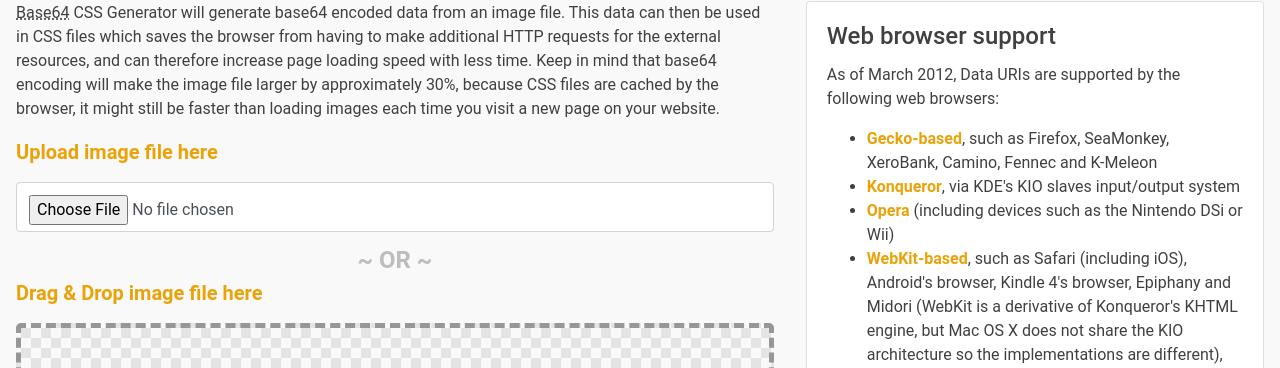
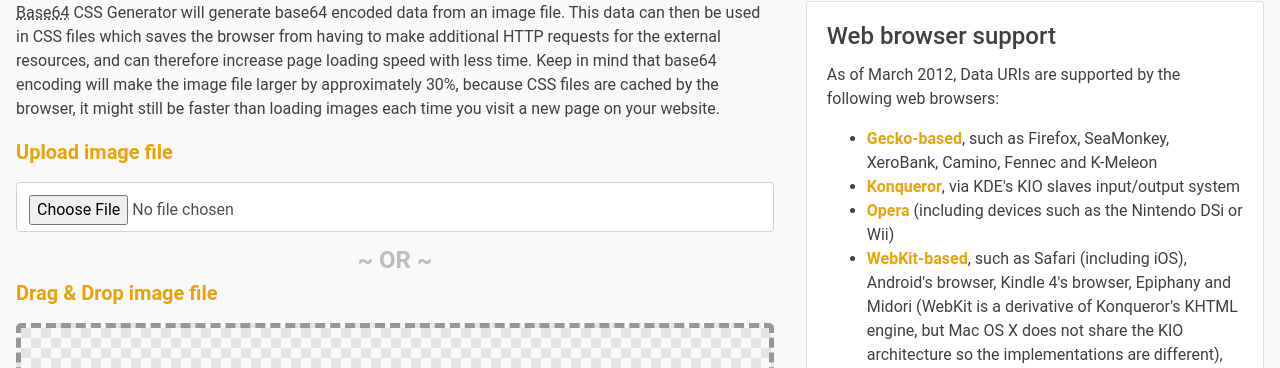
Before and after one commit to ofcyln/image-to-base64, an Angular app: page /converter in a window 1280 px wide. Shown: the part 111-479 px from the top of the page. Built offline with nearby package versions, Linux system fonts and the light colour scheme; a small style sheet from the web is missing; a web font is replaced by a local one.

Commit message:
UI corrections

```diff
--- a/src/app/components/converter/converter.component.html
+++ b/src/app/components/converter/converter.component.html
@@ -13,10 +13,10 @@
 		</p>
 
 		<form class="form-horizontal" role="form" id="form-js">
-			<label class="control-label" for="file">Upload image file here</label>
+			<label class="control-label" for="file">Upload image file</label>
 			<input type="file" id="file" class="form-control" accept="image/*">
 			<p class="text-center">~ OR ~</p>
-			<label class="control-label" for="file">Drag &amp; Drop image file here</label>
+			<label class="control-label" for="file">Drag &amp; Drop image file</label>
 			<div id="dropTarget" class="drop-zone">Drop your image here</div>
 		</form>
 
```
